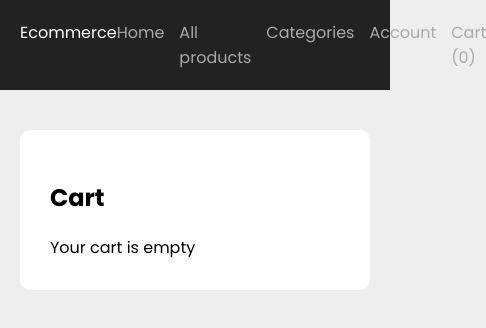
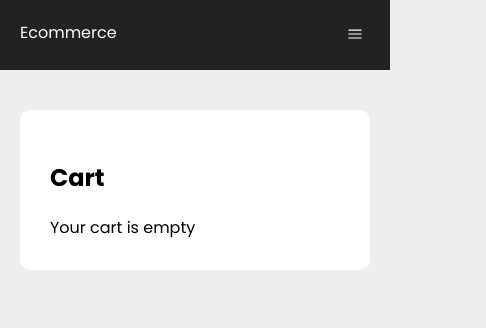
Before and after one commit to Nahu258/e-commerce-front, a Next.js app: page /cart in a window 390 px wide. Shown: the top 328 px of the page, 486 px wide, since content can reach past the window. Built offline with nearby package versions, Linux system fonts and the light colour scheme.

Commit message:
Add responsive breakpoints

```diff
--- a/components/Header.js
+++ b/components/Header.js
@@ -1,48 +1,87 @@
+import Center from '@/components/Center'
+import BarsIcon from '@/components/icons/Bars'
+import { CartContext } from '@/context/CartContext'
 import Link from 'next/link'
-import { styled } from 'styled-components'
-import Center from './Center'
-import { useContext } from 'react'
-import { CartContext } from '@/context/CartContext'
+import { useContext, useState } from 'react'
+import styled from 'styled-components'
 
 const StyledHeader = styled.header`
   background-color: #222;
 `
-
 const Logo = styled(Link)`
-  color: #fff;
-  text-decoration: none;
+  color:#fff;
+  text-decoration:none;
+  position: relative;
+  z-index: 3;
 `
-
 const Wrapper = styled.div`
   display: flex;
   justify-content: space-between;
   padding: 20px 0;
 `
-
 const StyledNav = styled.nav`
-  display: flex;
+  ${props => props.$mobileNavActive
+? `
+    display: block;
+  `
+: `
+    display: none;
+  `}
   gap: 15px;
+  position: fixed;
+  top: 0;
+  bottom: 0;
+  left: 0;
+  right: 0;
+  padding: 70px 20px 20px;
+  background-color: #222;
+  @media screen and (min-width: 768px) {
+    display: flex;
+    position: static;
+    padding: 0;
+  }
 `
-
 const NavLink = styled(Link)`
-  color: #aaa;
-  text-decoration: none;
+  display: block;
+  color:#aaa;
+  text-decoration:none;
+  padding: 10px 0;
+  @media screen and (min-width: 768px) {
+    padding:0;
+  }
+`
+const NavButton = styled.button`
+  background-color: transparent;
+  width: 30px;
+  height: 30px;
+  border:0;
+  color: white;
+  cursor: pointer;
+  position: relative;
+  z-index: 3;
+  @media screen and (min-width: 768px) {
+    display: none;
+  }
 `
 
 export default function Header () {
   const { cartProducts } = useContext(CartContext)
+  const [mobileNavActive, setMobileNavActive] = useState(false)
   return (
     <StyledHeader>
       <Center>
         <Wrapper>
           <Logo href='/'>Ecommerce</Logo>
-          <StyledNav>
+          <StyledNav $mobileNavActive={mobileNavActive}>
             <NavLink href='/'>Home</NavLink>
             <NavLink href='/products'>All products</NavLink>
             <NavLink href='/categories'>Categories</NavLink>
             <NavLink href='/account'>Account</NavLink>
             <NavLink href='/cart'>Cart ({cartProducts.length})</NavLink>
           </StyledNav>
+          <NavButton onClick={() => setMobileNavActive(prev => !prev)}>
+            <BarsIcon />
+          </NavButton>
         </Wrapper>
       </Center>
     </StyledHeader>
--- a/components/ProductsGrid.js
+++ b/components/ProductsGrid.js
@@ -1,5 +1,5 @@
+import ProductBox from '@/components/ProductBox'
 import styled from 'styled-components'
-import ProductBox from '@/components/ProductBox'
 
 const StyledProductsGrid = styled.div`
   display: grid;
--- /dev/null
+++ b/components/icons/Bars.js
@@ -0,0 +1,7 @@
+export default function BarsIcon ({ className = 'w-6 h-6' }) {
+  return (
+    <svg xmlns='http://www.w3.org/2000/svg' fill='none' viewBox='0 0 24 24' strokeWidth={1.5} stroke='currentColor' className={className}>
+      <path strokeLinecap='round' strokeLinejoin='round' d='M3.75 6.75h16.5M3.75 12h16.5m-16.5 5.25h16.5' />
+    </svg>
+  )
+}
```
Also changed, not shown: components/Button.js (+29 -11 lines), components/Featured.js (+26 -8 lines), components/NewProducts.js (+3 -15 lines), components/ProductBox.js (+13 -9 lines), components/ProductImages.js (+5 -10 lines), pages/product/[id].js (+8 -8 lines), 1 other file (tests, documents, lock files or other folders).
